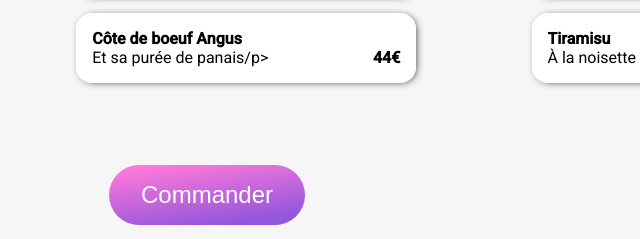
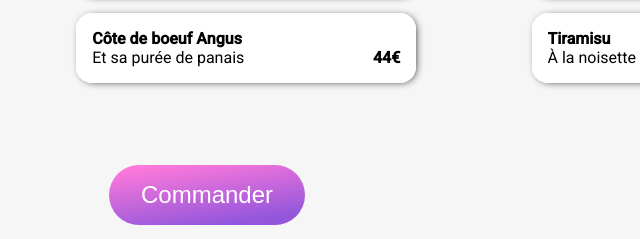
Before and after one commit to HabibEL88/OC_P3, a website: page restaurants/le_delice_des_sens.html in a window 1280 px wide. Shown: the part 907-1146 px from the top of the page, 433-1073 px from the left. Drawn offline with Linux system fonts and the light colour scheme; a web font is replaced by a local one.

Commit message:
modif html p

```diff
--- a/restaurants/le_delice_des_sens.html
+++ b/restaurants/le_delice_des_sens.html
@@ -97,7 +97,7 @@
                 <div class="submenu">
                     <div class="submenu__description">
                         <h4>Côte de boeuf Angus</h4>
-                        <p>Et sa purée de panais/p>
+                        <p>Et sa purée de panais</p>
                     </div>
                     <p class="price">44€</p>
                     <div class="price__validation">
```
